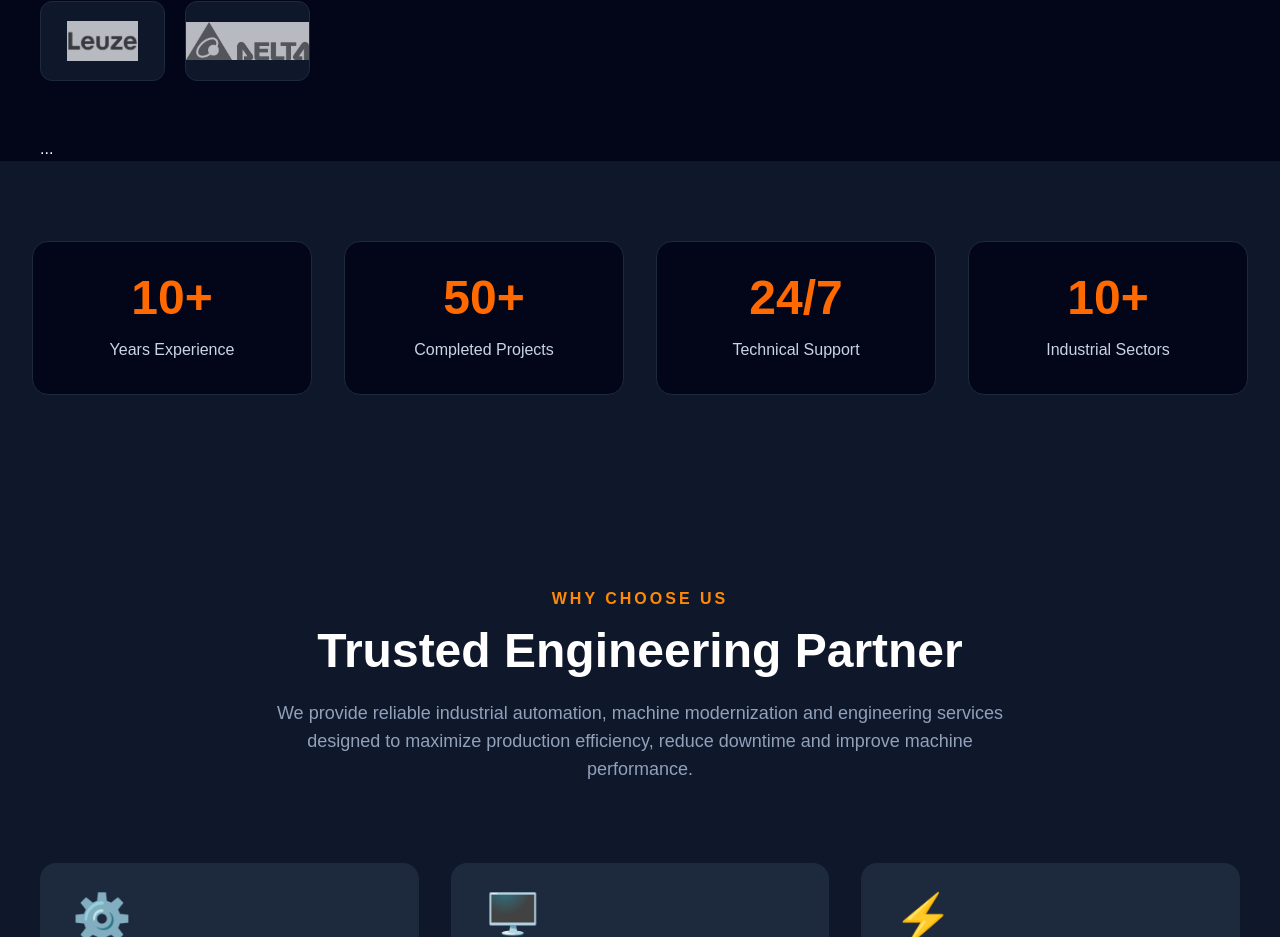
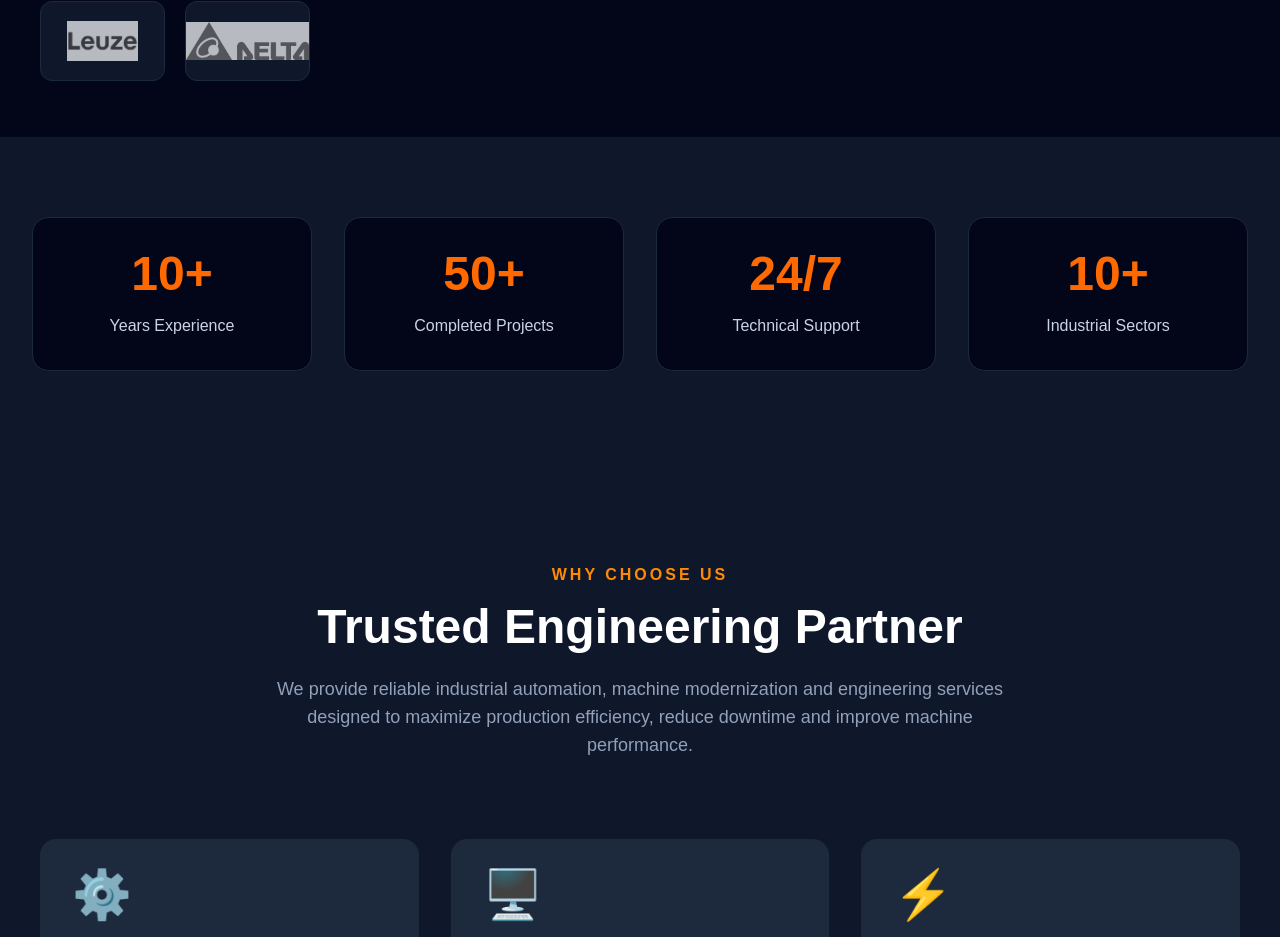
Before and after one commit to ilmaz0/aena-technologies, a Next.js app: page / in a window 1280 px wide. Shown: the part 1144-2081 px from the top of the page. Built offline with nearby package versions, Linux system fonts and the light colour scheme.

Commit message:
Design structure of hero

```diff
--- a/components/Home/Hero.tsx
+++ b/components/Home/Hero.tsx
@@ -116,7 +116,7 @@ export default function Hero() {
 
 <div className="mt-14">
 
-  ...
+
 
 </div>
 
```
